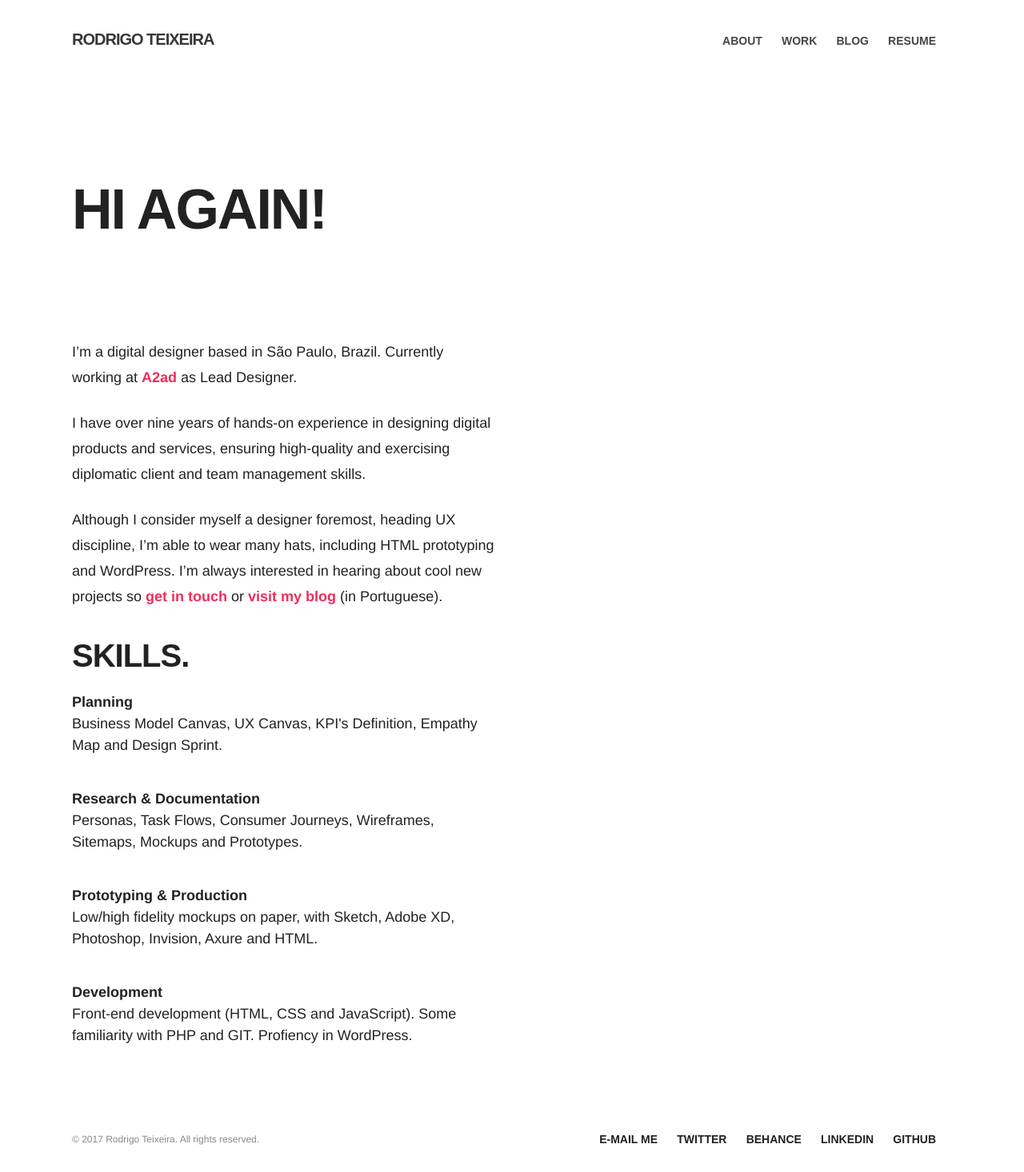
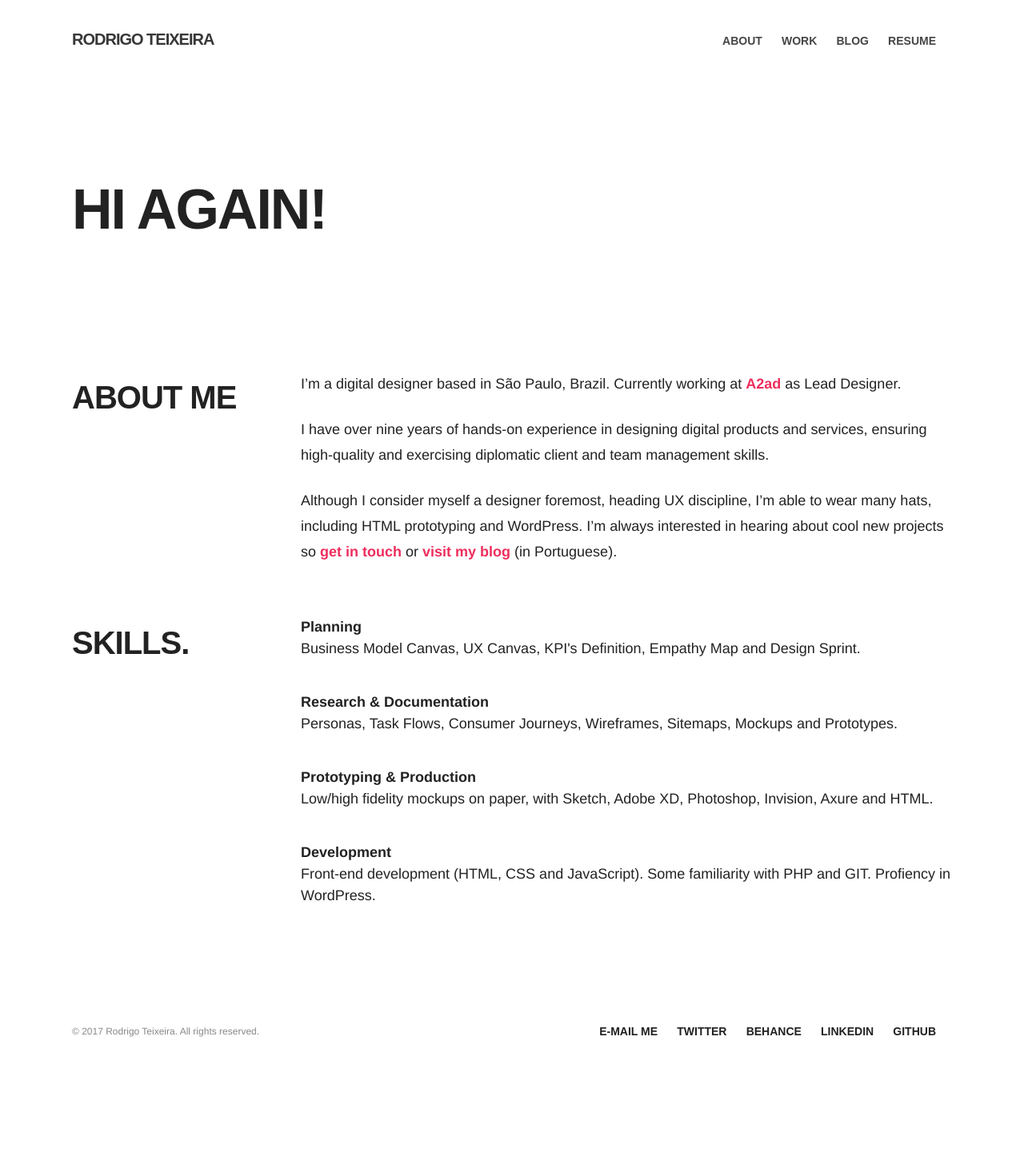
Before and after one commit to drigoteixeira/drigoteixeira.github.io, a Jekyll site: the page built from about/index.html, in a window 1280 px wide. Shown: the whole page at 80% size. Built offline with Jekyll 4.4.1, drawn with Linux system fonts in a browser that asks for light colours; nearby versions of some CDN libraries; after the commit the page ends 1371 px from its top, so only the background shows below that.

Commit message:
Fixing some problems on mobile and improving about page

```diff
--- a/_scss/grid.scss
+++ b/_scss/grid.scss
@@ -15,6 +15,10 @@
   width: 100%;
   float: left;
   box-sizing: border-box;
+}
+
+.row {
+  margin-bottom: 40px;
 }
 
 
--- a/_scss/layout.scss
+++ b/_scss/layout.scss
@@ -129,12 +129,15 @@ li.item00 {
     text-align: left;
   }
 
-  .home .highlight {
+  .highlight {
     font-family: 'Oswald', sans-serif;
     font-size: 60px;
     text-transform: uppercase;
+    letter-spacing: -2px;
+  }
+
+  .home .highlight {
     color: #fff;
-    letter-spacing: -2px;
   }
 
   footer p {
@@ -435,6 +438,7 @@ figure.highlight {
 }
 
 .selected-work li {
+  padding: 20px 0;
   border-bottom: 1px solid #ccc;
   list-style: none;
 }
--- a/_scss/typography.scss
+++ b/_scss/typography.scss
@@ -30,6 +30,7 @@ h1 {
 h2 {
   font-size: 3em;
   line-height: 1.25;
+  line-height: 0;
 }
 
 h3 {
--- a/about/index.html
+++ b/about/index.html
@@ -13,35 +13,41 @@ title: About
 </div>
 <div class="container">
 	<div class="row">
-		<div class="six columns">
-			<article>
-				<p>I’m a digital designer based in São Paulo, Brazil. Currently working at <a href="http://www.a2ad.com.br">A2ad</a> as Lead Designer. </p>
+		<div class="three columns">
+			<h2>About me</h2>
+		</div>
+		<div class="nine columns">
+			<p>I’m a digital designer based in São Paulo, Brazil. Currently working at <a href="http://www.a2ad.com.br">A2ad</a> as Lead Designer. </p>
 
-				<p>I have over nine years of hands-on experience in designing digital products and services, ensuring high-quality and exercising diplomatic client and team management skills. </p>
+			<p>I have over nine years of hands-on experience in designing digital products and services, ensuring high-quality and exercising diplomatic client and team management skills. </p>
 
-				<p>Although I consider myself a designer foremost, heading UX discipline, I’m able to wear many hats, including HTML prototyping and WordPress. I’m always interested in hearing about cool new projects so <a href="mailto:drigoteixeira@gmail.com">get in touch</a> or <a href="/blog/">visit my blog</a> (in Portuguese).</p>
-
-
-				<h2>Skills.</h2>
-
-				<dl> <dt>Planning</dt>
+			<p>Although I consider myself a designer foremost, heading UX discipline, I’m able to wear many hats, including HTML prototyping and WordPress. I’m always interested in hearing about cool new projects so <a href="mailto:drigoteixeira@gmail.com">get in touch</a> or <a href="/blog/">visit my blog</a> (in Portuguese).</p>
+		</div>
+	</div>
+	<div class="row">
+		<div class="three columns">
+			<h2>Skills.</h2>
+		</div>
+		<div class="nine columns">
+				<dl>
+					<dt>Planning</dt>
 					<dd>Business Model Canvas, UX Canvas, KPI's Definition, Empathy Map and Design Sprint. </dd>
 				</dl>
 
-				<dl> <dt>Research &amp; Documentation</dt>
+				<dl>
+					<dt>Research &amp; Documentation</dt>
 					<dd>Personas, Task Flows, Consumer Journeys, Wireframes, Sitemaps, Mockups and Prototypes. </dd>
 				</dl>
 
-				<dl> <dt>Prototyping &amp; Production</dt>
+				<dl>
+					<dt>Prototyping &amp; Production</dt>
 					<dd>Low/high fidelity mockups on paper, with Sketch, Adobe XD, Photoshop, Invision, Axure and HTML.</dd>
 				</dl>
 
-				<dl> <dt>Development</dt>
+				<dl>
+					<dt>Development</dt>
 					<dd>Front-end development (HTML, CSS and JavaScript). Some familiarity with PHP and GIT. Profiency in WordPress.</dd>
 				</dl>
-
-
-			</article>
 		</div>
 	</div>
 </div>
--- a/index.html
+++ b/index.html
@@ -7,7 +7,7 @@ layout: home
             <div class="eleven columns jumbo">
                 <h1 class="highlight">Digital designer.</h1>
                 <p>Hi! I'm Rodrigo Teixeira, based in São Paulo, Brazil. I'm passionate about solving interesting problems.</p>
-                <a href="/about/" class="button button-primary">See projects</a>
+                <a href="/work/" class="button button-primary">See projects</a>
             </div>
         </div>
     </div>
```
Also changed, not shown: work/index.html (+5 -5 lines).
